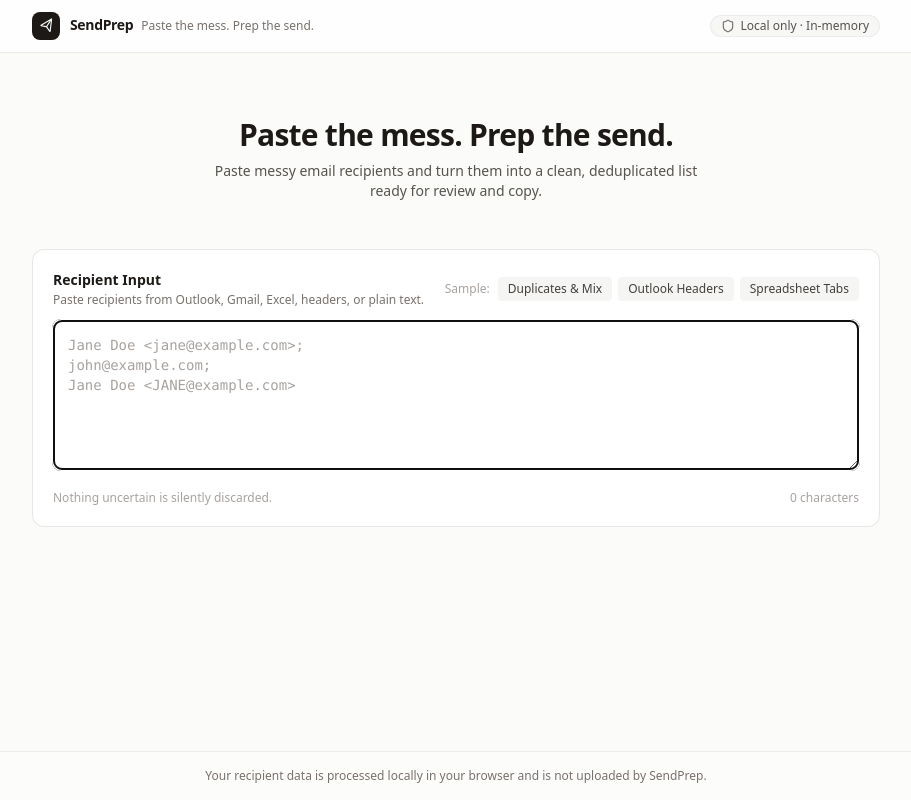
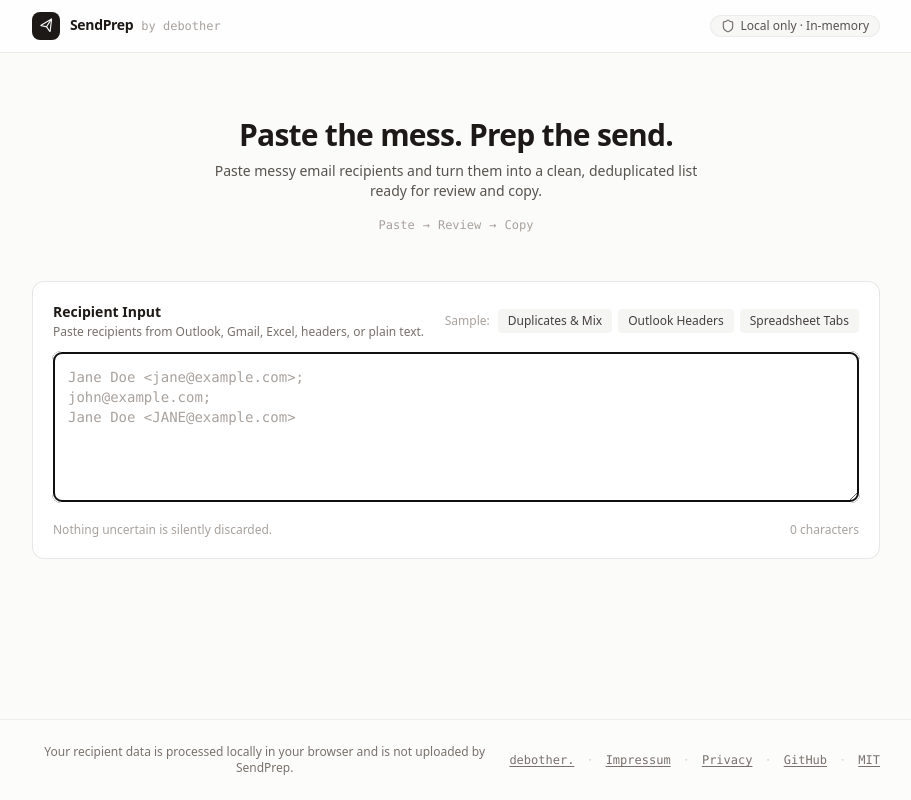
Before and after one commit to debother/SendPrep, a React (Vite) app: page / in a window 1280 px wide. Shown: the whole page, without its empty margins (184-1095 px from the left). Built offline with nearby package versions, Linux system fonts and the light colour scheme.

Commit message:
feat: complete Debother legal footer, brand connection, and workflow cue

```diff
--- a/src/App.tsx
+++ b/src/App.tsx
@@ -1,5 +1,6 @@
 import { useSendPrep } from './hooks/useSendPrep';
 import { Header } from './components/Header';
+import { Footer } from './components/Footer';
 import { InputArea } from './components/InputArea';
 import { MetricsBar } from './components/MetricsBar';
 import { ReviewList } from './components/ReviewList';
@@ -42,6 +43,13 @@
             <p className="text-xs sm:text-sm text-stone-600 max-w-lg mx-auto leading-relaxed">
               Paste messy email recipients and turn them into a clean, deduplicated list ready for review and copy.
             </p>
+            <div className="pt-2 flex items-center justify-center gap-2 text-xs font-mono text-stone-400 select-none">
+              <span>Paste</span>
+              <span>→</span>
+              <span>Review</span>
+              <span>→</span>
+              <span>Copy</span>
+            </div>
           </div>
         )}
 
@@ -93,11 +101,7 @@
         )}
       </main>
 
-      <footer className="border-t border-stone-200/70 py-4 text-center text-xs text-stone-500 mt-auto bg-white/40">
-        <div className="max-w-4xl mx-auto px-4">
-          Your recipient data is processed locally in your browser and is not uploaded by SendPrep.
-        </div>
-      </footer>
+      <Footer />
     </div>
   );
 };
--- /dev/null
+++ b/src/components/Footer.tsx
@@ -0,0 +1,59 @@
+import React from 'react';
+
+export const Footer: React.FC = () => {
+  return (
+    <footer className="border-t border-stone-200/70 py-6 text-center text-xs text-stone-500 mt-auto bg-white/40">
+      <div className="max-w-4xl mx-auto px-4 sm:px-6 flex flex-col sm:flex-row items-center justify-between gap-3 text-stone-500">
+        <div>
+          <span>Your recipient data is processed locally in your browser and is not uploaded by SendPrep.</span>
+        </div>
+        <nav className="flex items-center gap-3 font-mono text-stone-500" aria-label="Footer navigation">
+          <a
+            href="https://debother.com"
+            target="_blank"
+            rel="noopener noreferrer"
+            className="hover:text-stone-900 transition-colors underline underline-offset-2"
+          >
+            debother.
+          </a>
+          <span aria-hidden="true" className="text-stone-300">·</span>
+          <a
+            href="https://debother.com/imprint/"
+            target="_blank"
+            rel="noopener noreferrer"
+            className="hover:text-stone-900 transition-colors underline underline-offset-2"
+          >
+            Impressum
+          </a>
+          <span aria-hidden="true" className="text-stone-300">·</span>
+          <a
+            href="https://debother.com/privacy/"
+            target="_blank"
+            rel="noopener noreferrer"
+            className="hover:text-stone-900 transition-colors underline underline-offset-2"
+          >
+            Privacy
+          </a>
+          <span aria-hidden="true" className="text-stone-300">·</span>
+          <a
+            href="https://github.com/debother/SendPrep"
+            target="_blank"
+            rel="noopener noreferrer"
+            className="hover:text-stone-900 transition-colors underline underline-offset-2"
+          >
+            GitHub
+          </a>
+          <span aria-hidden="true" className="text-stone-300">·</span>
+          <a
+            href="https://github.com/debother/SendPrep/blob/main/LICENSE"
+            target="_blank"
+            rel="noopener noreferrer"
+            className="hover:text-stone-900 transition-colors underline underline-offset-2"
+          >
+            MIT
+          </a>
+        </nav>
+      </div>
+    </footer>
+  );
+};
--- a/src/components/Header.tsx
+++ b/src/components/Header.tsx
@@ -14,9 +14,14 @@
               <span className="text-sm font-bold tracking-tight text-stone-900 leading-none">
                 SendPrep
               </span>
-              <span className="hidden sm:inline text-xs text-stone-500 font-normal">
-                Paste the mess. Prep the send.
-              </span>
+              <a
+                href="https://debother.com"
+                target="_blank"
+                rel="noopener noreferrer"
+                className="text-xs text-stone-400 hover:text-stone-700 transition-colors font-mono"
+              >
+                by debother
+              </a>
             </div>
           </div>
         </div>
```
